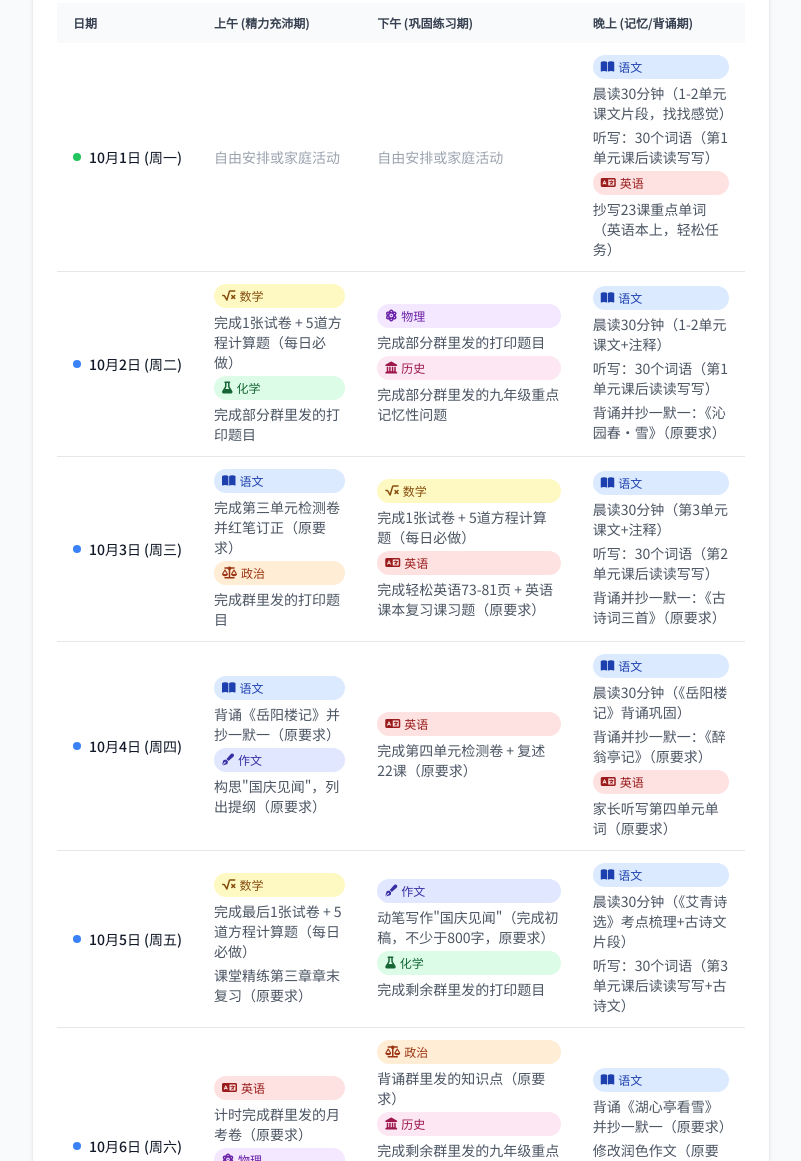
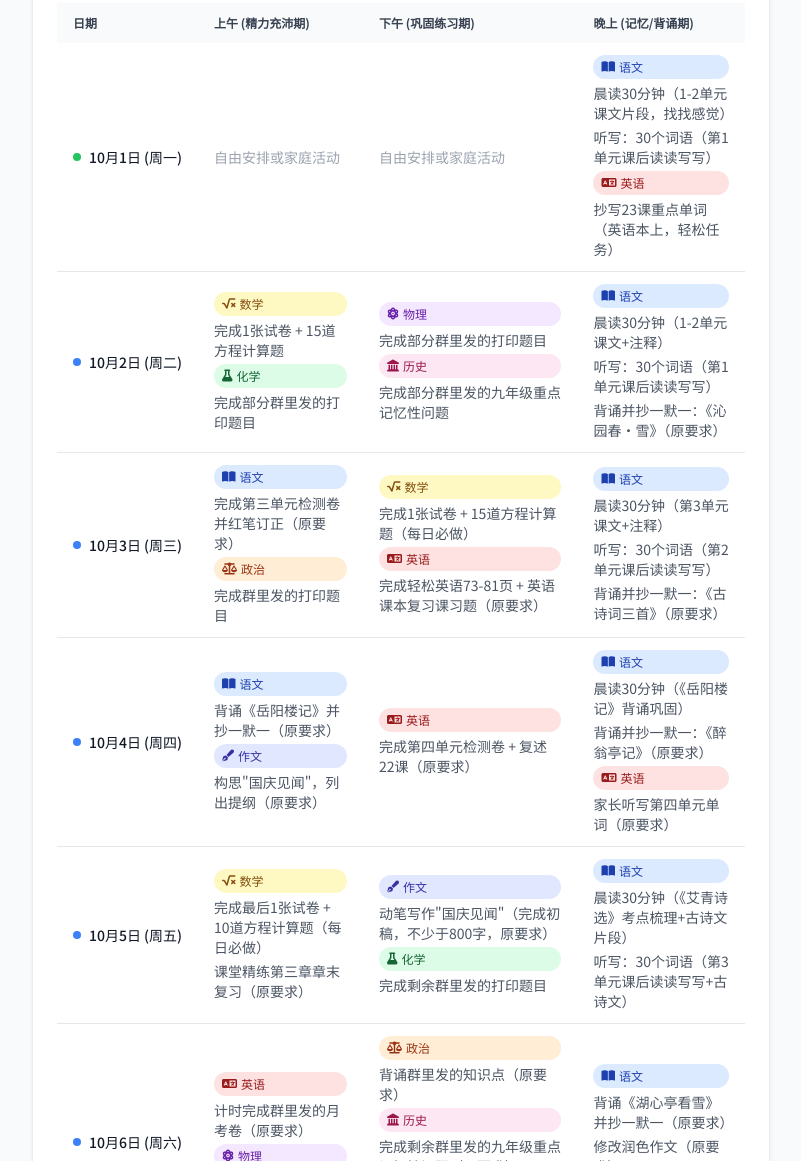
Before and after one commit to Xyihang/Xyihang.github.io, a plain HTML site: page index.html in a window 1280 px wide. Shown: the part 477-1638 px from the top of the page, without its empty margins (239-1040 px from the left). Drawn offline with nearby package versions, Linux system fonts and the light colour scheme.

Commit message:
index.html

```diff
--- a/index.html
+++ b/index.html
@@ -137,7 +137,7 @@
                                     <span class="subject-badge bg-yellow-100 text-yellow-800">
                                         <i class="fas fa-square-root-alt mr-1"></i>数学
                                     </span>
-                                    <span>完成1张试卷 + 5道方程计算题（每日必做）</span>
+                                    <span>完成1张试卷 + 15道方程计算题</span>
 
                                     <span class="subject-badge bg-green-100 text-green-800 mt-2">
                                         <i class="fas fa-flask mr-1"></i>化学
@@ -196,7 +196,7 @@
                                     <span class="subject-badge bg-yellow-100 text-yellow-800">
                                         <i class="fas fa-square-root-alt mr-1"></i>数学
                                     </span>
-                                    <span>完成1张试卷 + 5道方程计算题（每日必做）</span>
+                                    <span>完成1张试卷 + 15道方程计算题（每日必做）</span>
 
                                     <span class="subject-badge bg-red-100 text-red-800 mt-2">
                                         <i class="fas fa-language mr-1"></i>英语
@@ -274,7 +274,7 @@
                                     <span class="subject-badge bg-yellow-100 text-yellow-800">
                                         <i class="fas fa-square-root-alt mr-1"></i>数学
                                     </span>
-                                    <span>完成最后1张试卷 + 5道方程计算题（每日必做）</span>
+                                    <span>完成最后1张试卷 + 10道方程计算题（每日必做）</span>
                                     <span>课堂精练第三章章末复习（原要求）</span>
                                 </div>
                             </td>
```
